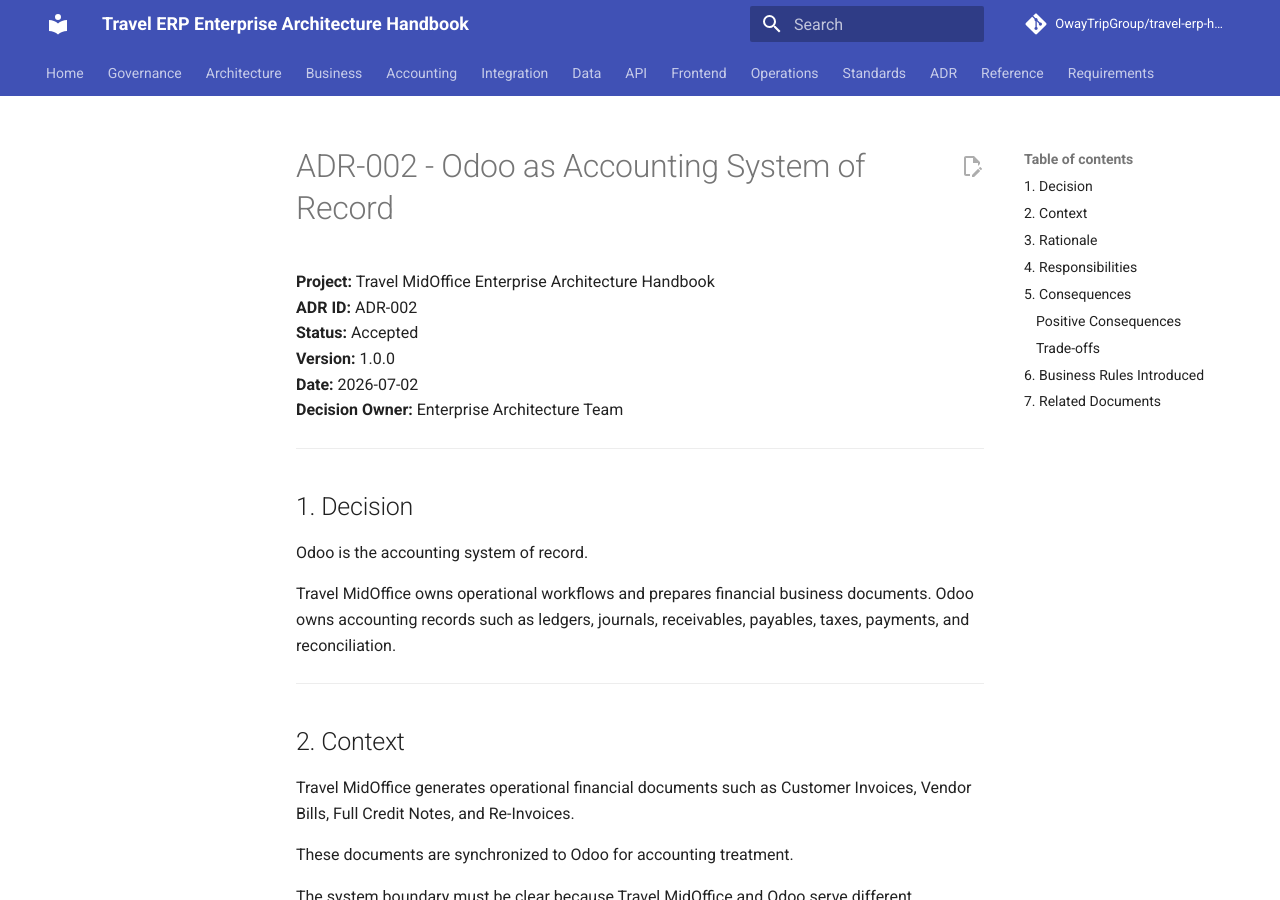
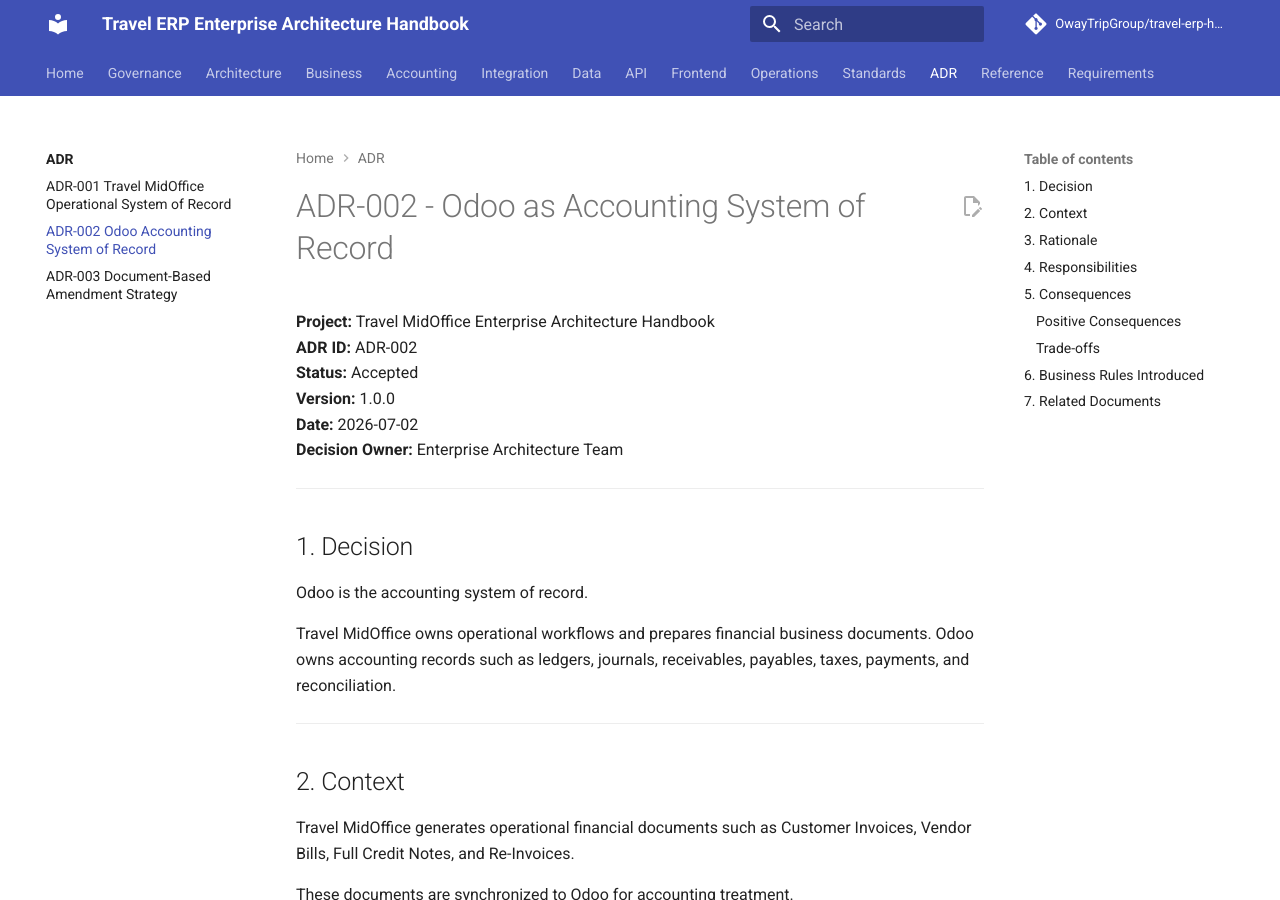
Before and after one commit to OwayTripGroup/travel-erp-handbook, an MkDocs documentation site: the page built from docs/10-adr/ADR-002-odoo-accounting-system-of-record.md, in a window 1280 px wide and 900 px high. Built offline with MkDocs 1.6.1 and Material for MkDocs 9.7.7, drawn with Linux system fonts in a browser that asks for light colours; comment, search, counter and statistics services are not loaded.

Commit message:
docs(navigation): add ADR-001 and ADR-002

```diff
--- a/mkdocs.yml
+++ b/mkdocs.yml
@@ -67,6 +67,8 @@ nav:
       - Overview: 09-standards/index.md
   - ADR:
       - Overview: 10-adr/index.md
+      - ADR-001 Travel MidOffice Operational System of Record: 10-adr/ADR-001-travel-midoffice-operational-system-of-record.md
+      - ADR-002 Odoo Accounting System of Record: 10-adr/ADR-002-odoo-accounting-system-of-record.md
       - ADR-003 Document-Based Amendment Strategy: 10-adr/ADR-003-document-based-amendment-strategy.md
   - Reference:
       - Overview: 11-reference/index.md
```
